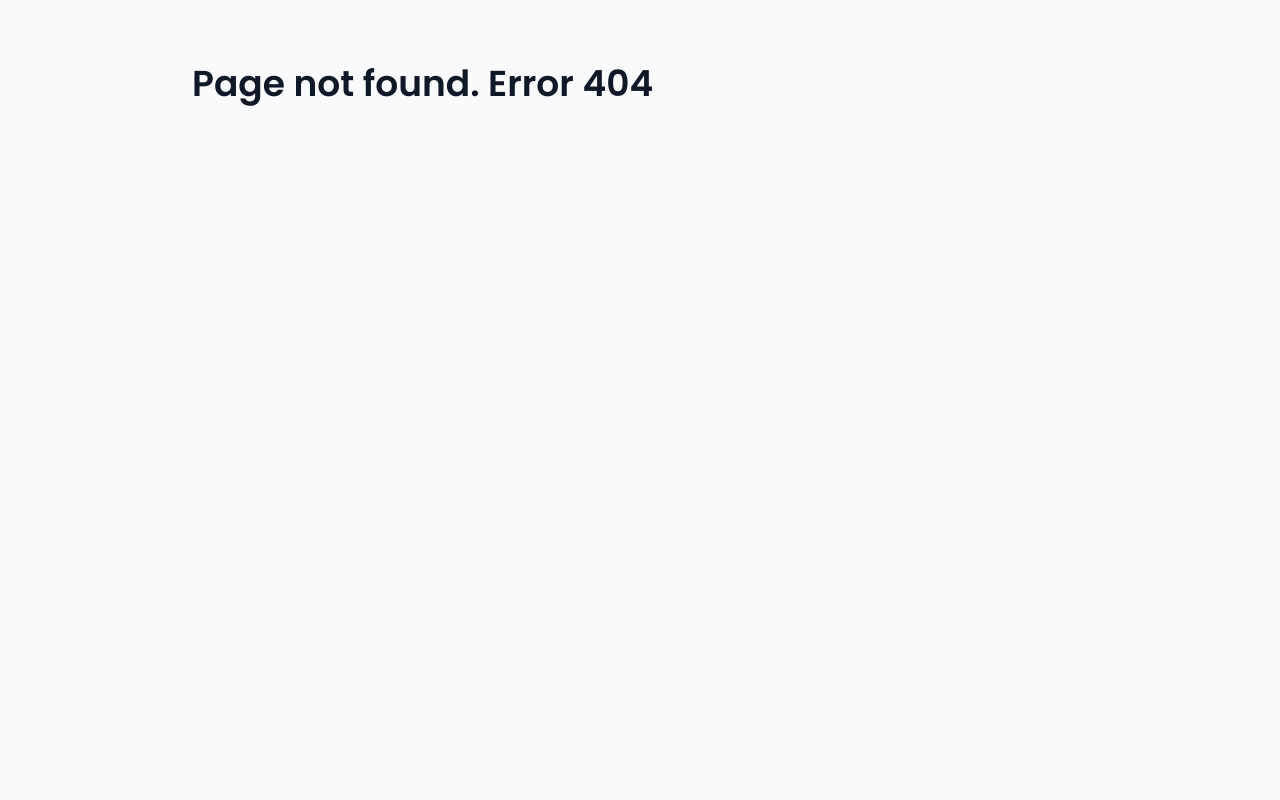
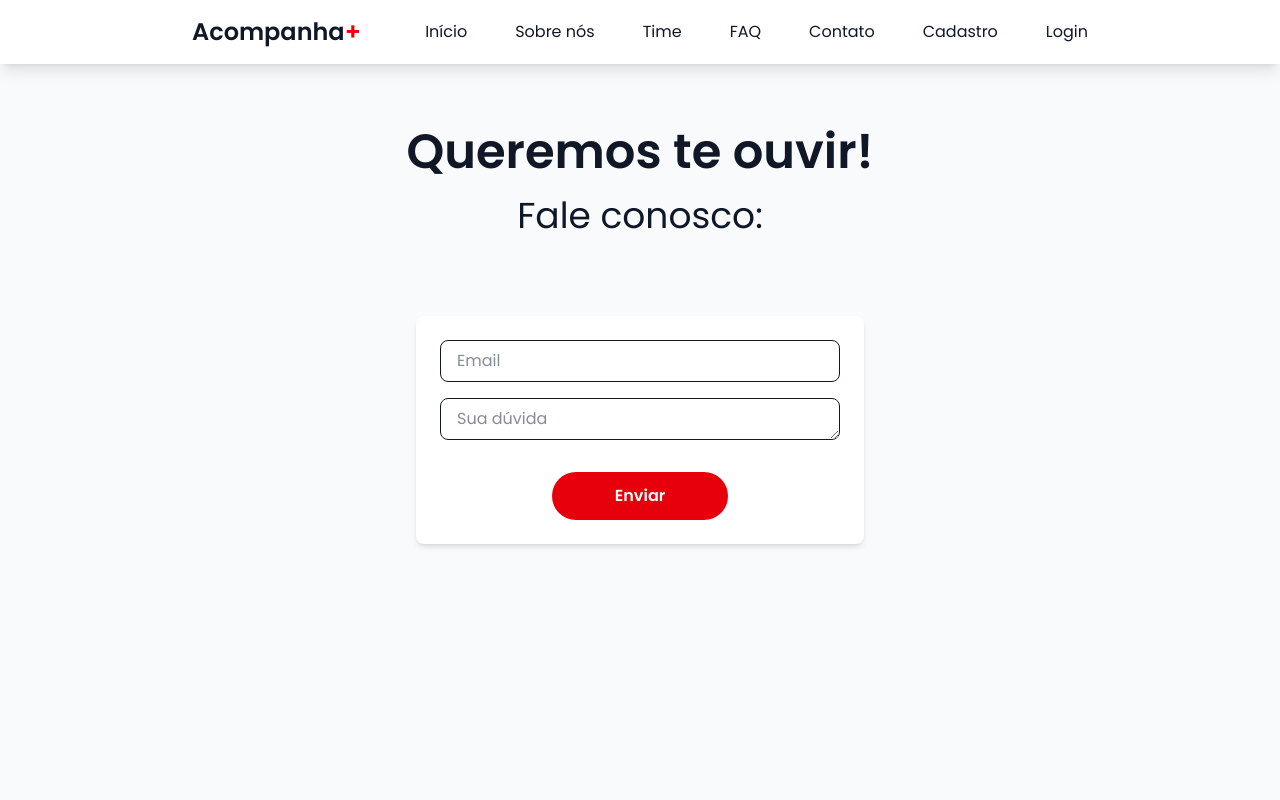
Before and after one commit to acompanha-mais/site-spa, a React (Vite) app in the folder site-spa/: page /contato in a window 1280 px wide. Before the commit this address had no page. Shown: the top 800 px of the page. Built offline with nearby package versions, Linux system fonts and the light colour scheme.

Commit message:
feat: cria rota Contact e estiliza

```diff
--- a/site-spa/src/components/NavBar/NavBar.tsx
+++ b/site-spa/src/components/NavBar/NavBar.tsx
@@ -1,4 +1,4 @@
-import { useEffect, useState } from "react";
+import { useState } from "react";
 import { Link, useNavigate } from "react-router-dom";
 
 
@@ -21,6 +21,7 @@ export default function NavBar(){
                 <Link to="/sobre"> Sobre nós</Link>
                 <Link to="/time">Time</Link>
                 <Link to="/faq">FAQ</Link>
+                <Link to="/contato">Contato</Link>
 
                 {!logado && <Link to="/cadastro">Cadastro</Link>}
                 {!logado && <Link to="/login">Login</Link>}
@@ -45,6 +46,7 @@ export default function NavBar(){
                         <Link to="/sobre" onClick={() => setIsOpen(false)}>Sobre nós</Link>
                         <Link to="/time" onClick={() => setIsOpen(false)}>Time</Link>
                         <Link to="/faq" onClick={() => setIsOpen(false)}>FAQ</Link>
+                        <Link to="/contato" onClick={() => setIsOpen(false)}>Contato</Link>
 
                         {!logado && <Link to="/cadastro" onClick={() => setIsOpen(false)}>Cadastro</Link>}
                         {!logado && <Link to="/login" onClick={() => setIsOpen(false)}>Login</Link>}
--- a/site-spa/src/main.tsx
+++ b/site-spa/src/main.tsx
@@ -11,11 +11,13 @@ import Faq from './routes/Faq/index.tsx'
 import SignUpCuidador from './routes/SignUpCuidador/index.tsx'
 import Login from './routes/Login/index.tsx'
 import CuidadorProfile from './routes/CuidadorProfile/index.tsx'
+import Contact from './routes/Contact/index.tsx'
 
 import Error from './routes/Error/index.tsx'
 
 
 import { createBrowserRouter, RouterProvider } from 'react-router-dom'
+
 
 
 const router = createBrowserRouter([
@@ -26,7 +28,8 @@ const router = createBrowserRouter([
     {path: "/faq", element: <Faq/>},
     {path: "/cadastro", element: <SignUpCuidador/>},
     {path: "/login", element: <Login/>},
-    {path: "/perfil-cuidador", element: <CuidadorProfile/>}
+    {path: "/perfil-cuidador", element: <CuidadorProfile/>},
+    {path: "/contato", element: <Contact/>}
   ]}
 ]);
 
--- /dev/null
+++ b/site-spa/src/routes/Contact/index.tsx
@@ -0,0 +1,31 @@
+export default function Contact() {
+    return(
+        <main className="min-h-screen flex flex-col items-center">
+            <h1 className="mb-5 text-center">Queremos te ouvir!</h1>
+            <h2 className="font-light mb-20">Fale conosco:</h2>
+
+            <form className="bg-white shadow-md rounded-lg p-6 w-full max-w-md flex flex-col space-y-4">
+                <input
+                    type="email"
+                    placeholder="Email"
+                    required
+                    className="border rounded-lg px-4 py-2 focus:outline-none focus:ring-2 focus:ring-red-600"
+
+                />
+                <textarea
+                    placeholder="Sua dúvida"
+                    required
+                    rows={1}
+                    onInput={(e) => {
+                        e.currentTarget.style.height = "auto";
+                        e.currentTarget.style.height = `${e.currentTarget.scrollHeight}px`;
+                    }}
+                    maxLength={1500}
+                    className="border rounded-lg px-4 py-2 focus:outline-none focus:ring-2 focus:ring-red-600"
+                />
+
+                <button type="submit" className="mx-auto w-[130px] md:w-[176px] mt-4">Enviar</button>
+            </form>
+        </main>
+    );
+}
--- a/site-spa/src/routes/Faq/index.tsx
+++ b/site-spa/src/routes/Faq/index.tsx
@@ -1,5 +1,6 @@
 import { ChevronDownIcon } from "@heroicons/react/24/solid";
 import { useState } from "react";
+import { Link } from "react-router-dom";
 
 
 export default function Faq(){
@@ -23,7 +24,7 @@ export default function Faq(){
 
 
             <section>
-                <div className="mb-10">
+                <div className="mb-30">
                     <ul>
                         {faqs.map((faq, index) => (
                             <li key={index} className="font-bold border-b border-gray-400">
@@ -42,6 +43,11 @@ export default function Faq(){
                 <div className="text-center">
                     <h3 className="text-[18px] md:text-[20px] lg:text-[22px] font-bold text-red-600">Queremos te ouvir!</h3>
                     <p>Entre com contato conosco:</p>
+                    <Link to="/contato">
+                        <button className="mt-4">Fale conosco</button>
+                    </Link>
+
+
                 </div>
             </section>
         </main>
--- a/site-spa/src/routes/Login/index.tsx
+++ b/site-spa/src/routes/Login/index.tsx
@@ -33,7 +33,7 @@ export default function Login() {
 
     return(
         <main className="min-h-screen flex flex-col items-center">
-            <h1 className="mb-20 text-center">Login</h1>
+            <h1 className="mb-20">Login</h1>
             <form onSubmit={verificarLogin} className="bg-white shadow-md rounded-lg p-6 w-full max-w-md flex flex-col space-y-4">
                 <input
                     type="email"
```
